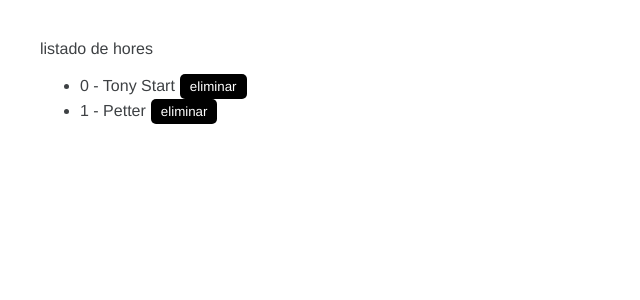
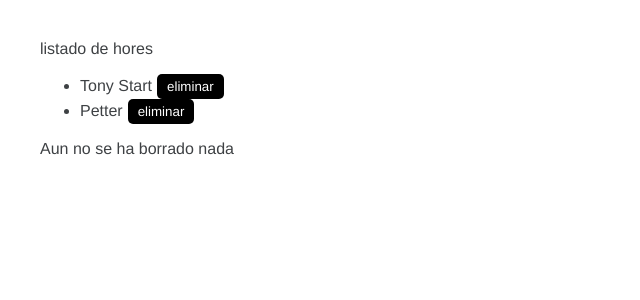
Before and after one commit to evergara/angular-basico, an Angular app: page / in a window 1280 px wide. Shown: the top 300 px of the page, without its empty margins (0-640 px from the left). Built offline with nearby package versions, Linux system fonts and the light colour scheme.

Commit message:
Se usa ng-template

```diff
--- a/src/app/components/heroes/listado/listado.component.html
+++ b/src/app/components/heroes/listado/listado.component.html
@@ -2,15 +2,18 @@
 
 <ul>
     <li *ngFor="let heroe of heroes; let i = index">
-       <span>{{i}} - {{heroe.name}}</span> <button  (click)="borrarHerore(i);">eliminar</button>
+       <span>{{heroe.name}}</span> <button  (click)="borrarHerore(i);">eliminar</button>
     </li>
 </ul>
 
-<div *ngIf="heroesEliminado.length>0">
+<div *ngIf="heroesEliminado.length>0; else noBorrado">
     <h3>Heroe Borrado</h3>
     <ul>
-        <li *ngFor="let heroe of heroesEliminado">
-            <span>{{heroe.name}}</span>
+        <li *ngFor="let heroe of heroesEliminado; let i = index">
+            <span>{{heroe.name}}</span> <button  (click)="restarHerore(i);">Restaurar</button>
         </li>
     </ul>
 </div>
+<ng-template #noBorrado>
+    Aun no se ha borrado nada
+</ng-template>
--- a/src/app/components/heroes/listado/listado.component.ts
+++ b/src/app/components/heroes/listado/listado.component.ts
@@ -37,4 +37,11 @@ export class ListadoComponent implements OnInit {
     let heroe =  this.heroes.splice(index, 1);
     this.heroesEliminado.push(heroe[0]);
   }
+
+  restarHerore(index: number): void{
+    let heroe =  this.heroesEliminado.splice(index, 1);
+    this.heroes.push(heroe[0]);
+  }
+
+
 }
```
